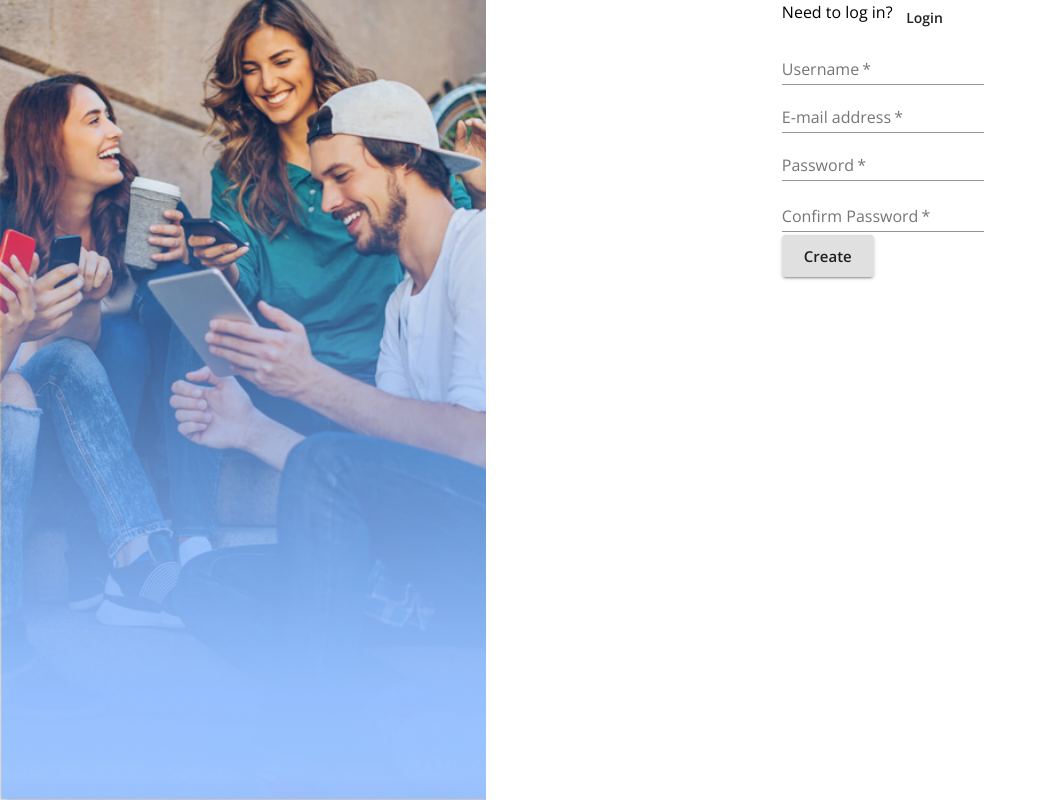
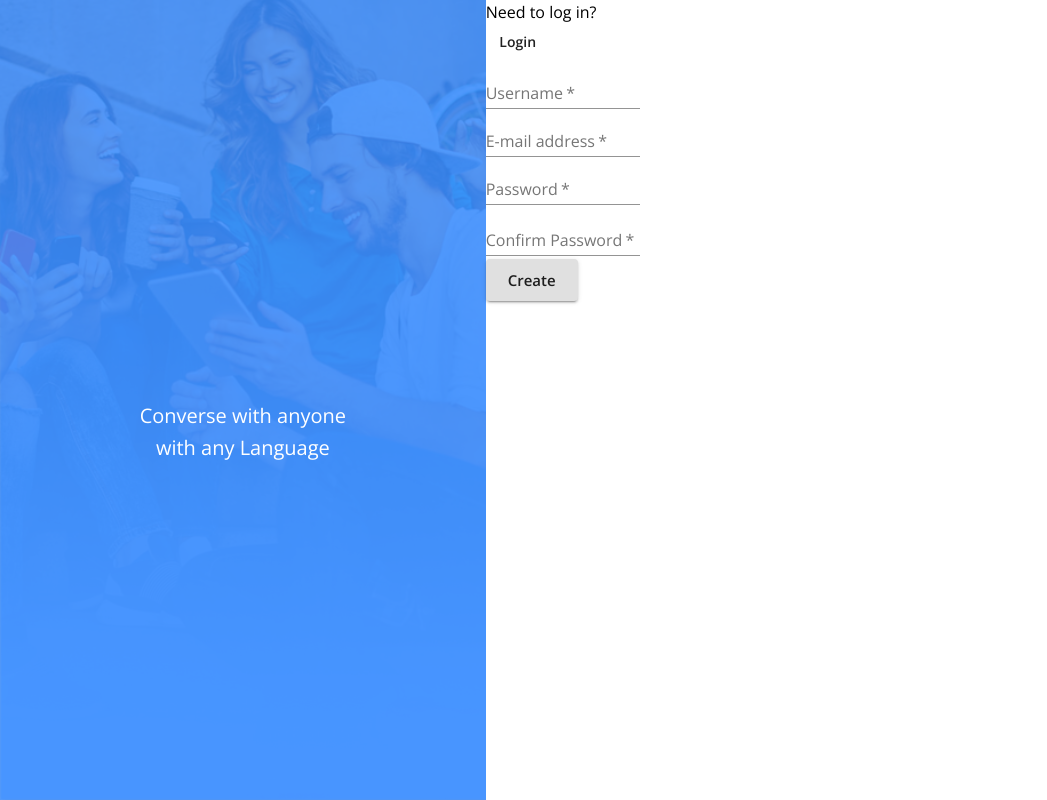
Before and after one commit to TravisAnderson023alt/8c950c, a React (Create React App) app in the folder client/: page / in a window 1280 px wide. Shown: the whole page, without its empty margins (0-1047 px from the left). Built offline with nearby package versions, Linux system fonts and the light colour scheme; no server answers.

Commit message:
filter created

```diff
--- a/client/src/Signup.js
+++ b/client/src/Signup.js
@@ -9,17 +9,34 @@ import {
   TextField,
   FormHelperText,
   makeStyles,
-  CardMedia
+  CardMedia,
+  Card,
 } from '@material-ui/core';
 import bgImg from './assets/bg-img.png';
 
-const useStyles = makeStyles(() => ({
+const useStyles = makeStyles((theme) => ({
   wrapper: {
-    height: '100vh',
-    width: '100vw',
+    width: '50%',
     display: 'flex',
-
-  }
+  },
+  signupImgContainer: {
+    position: "relative",
+    backgroundColor: theme.palette.primary.main,
+  },
+  signupImg: {
+    height: "100vh",
+    width: 'auto',
+    // blue filter
+    opacity: 0.15,
+  },
+  signupImgText: {
+    position: "absolute",
+    color: "white",
+    top: '50%',
+    left: '50%',
+    transform: 'translate(-50%)',
+    textAlign: 'center',
+  },
 }));
 
 const Signup = ({ user, register }) => {
@@ -50,12 +67,12 @@ const Signup = ({ user, register }) => {
 
   return (
     <Box className={classes.wrapper}>
-      <CardMedia
-        component="img"
-        alt="signup"
-        style={{ height: '100%', width: 'auto' }}
-        image={bgImg}
-      />
+      <Box className={classes.signupImgContainer}>
+        <CardMedia className={classes.signupImg} component="img" image={bgImg} title="Signup" alt="Signup" />
+
+        <Typography variant='h6' className={classes.signupImgText}>Converse with anyone with any Language</Typography>
+      </Box>
+
       <Grid container justifyContent="center">
         <Box>
           <Grid container item>
```
